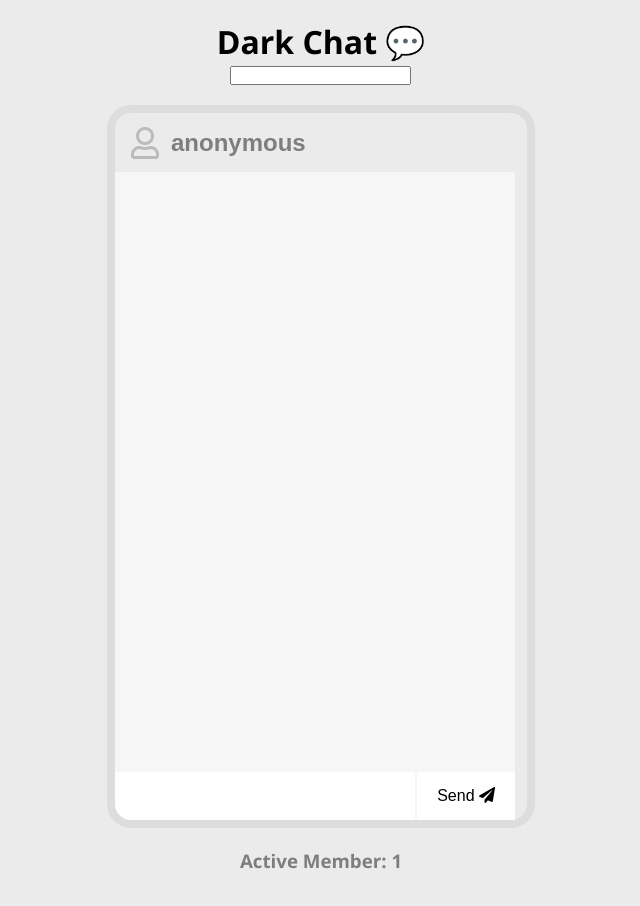
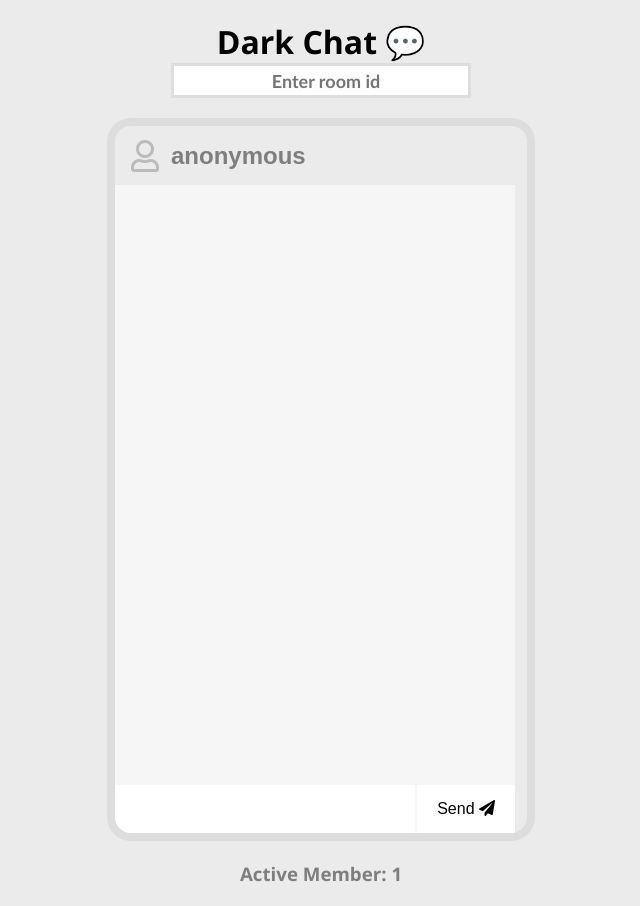
Before and after one commit to th3-Sumit/random-chat, a website: page public/index.html in a window 1280 px wide. Shown: the whole page, without its empty margins (319-959 px from the left). Drawn offline with nearby package versions, Linux system fonts and the light colour scheme; no server answers.

Commit message:
designed room input

```diff
--- a/public/index.html
+++ b/public/index.html
@@ -156,6 +156,18 @@
             margin: 20px 0;
             color: #7e7e7e;
         }
+
+        .room-input{
+            width: 300px;
+            height: 35px;
+            outline: none;
+            padding-left: 10px;
+            border: 3px solid #dddddd;
+            text-align: center;
+            font-size: 18px;
+            font-weight: bold;
+            font-family: 'Gill Sans', 'Gill Sans MT', Calibri, 'Trebuchet MS', sans-serif;
+        }
     </style>
 </head>
 
@@ -163,7 +175,7 @@
     <div class="title">
         <h1 class="owner-name">Dark Chat 💬</h1>
         <p class="owner-name"><i>
-            <input type="text" id="room-input" class="room-input" />
+            <input type="text" id="room-input" class="room-input" placeholder="Enter room id"/>
         </i></p>
 
     </div>
```
